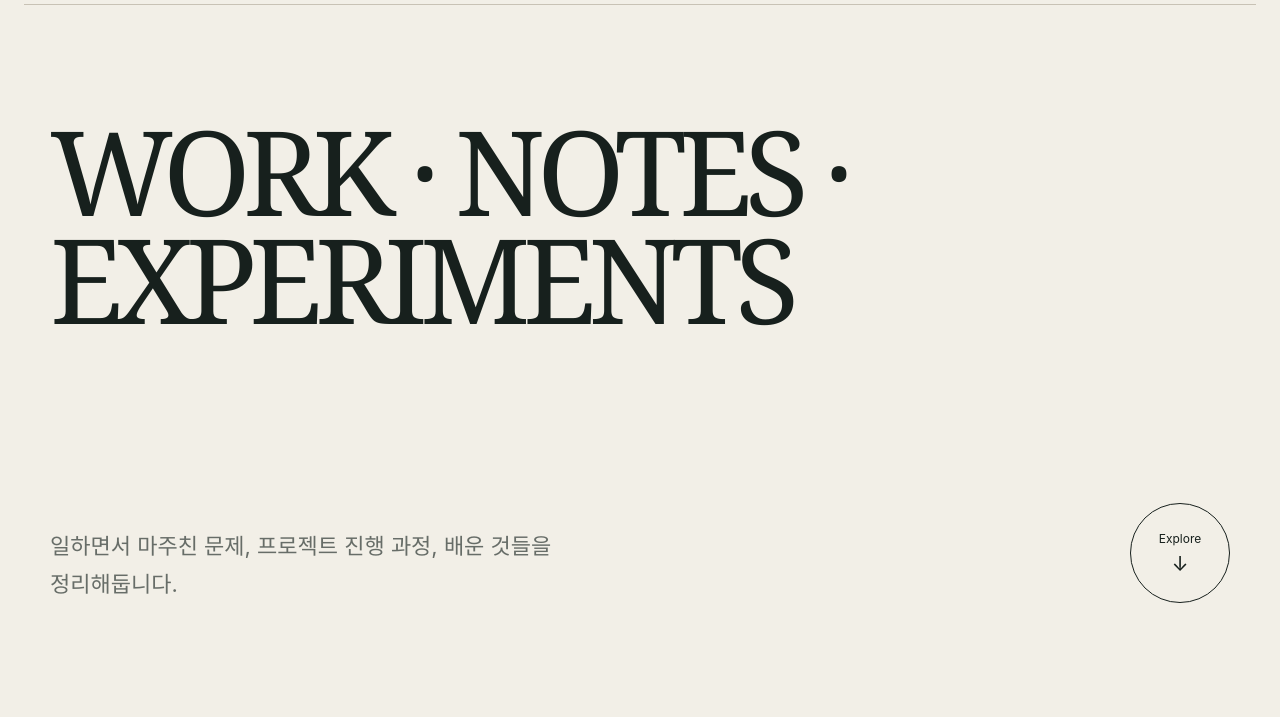
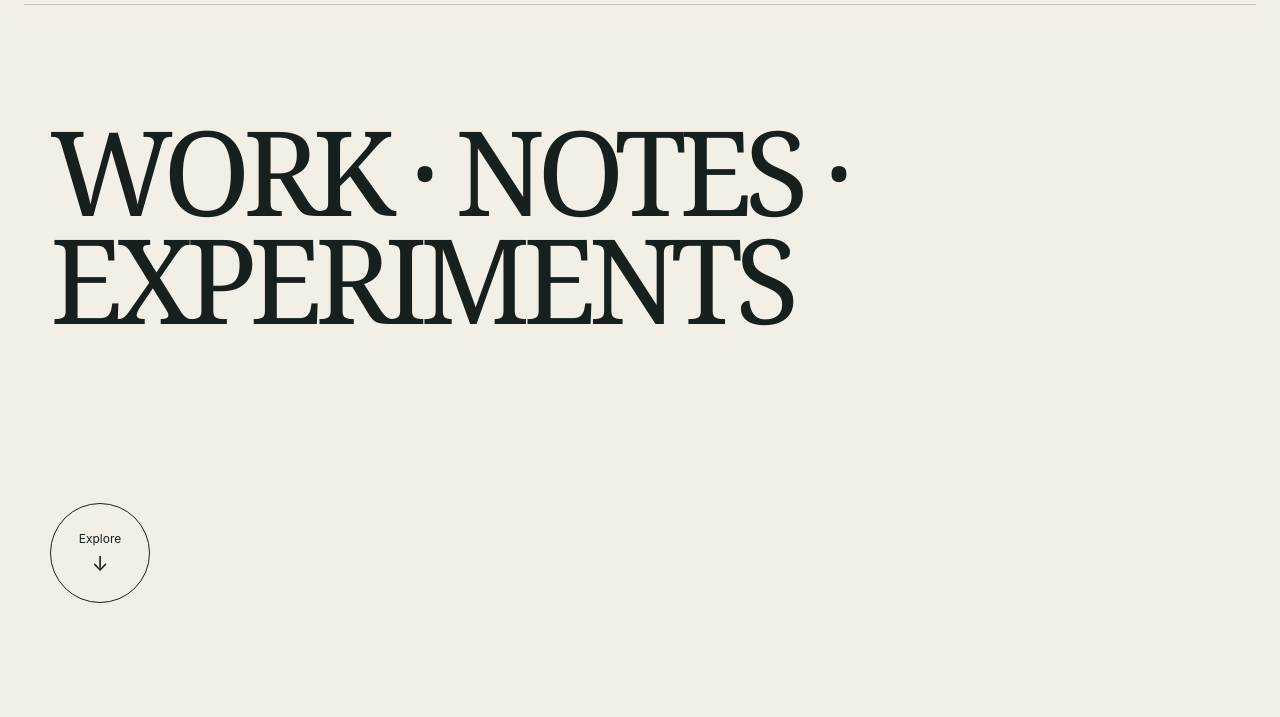
Before and after one commit to scourge1100/neverland, a website: page config/site/index.html in a window 1280 px wide. Shown: the part 83-800 px from the top of the page. Drawn offline with Linux system fonts and the light colour scheme; no server answers.

Commit message:
Hero 부제 문구 삭제

```diff
--- a/config/site/index.html
+++ b/config/site/index.html
@@ -36,7 +36,6 @@
       <section class="hero section-shell" aria-labelledby="hero-title">
         <h1 id="hero-title">WORK · NOTES ·<br />EXPERIMENTS</h1>
         <div class="hero-bottom">
-          <p class="hero-copy">일하면서 마주친 문제, 프로젝트 진행 과정, 배운 것들을 정리해둡니다.</p>
           <a class="circle-link" href="#writing" aria-label="최근 글 보기"><span>Explore</span><b aria-hidden="true">↓</b></a>
         </div>
       </section>
```
